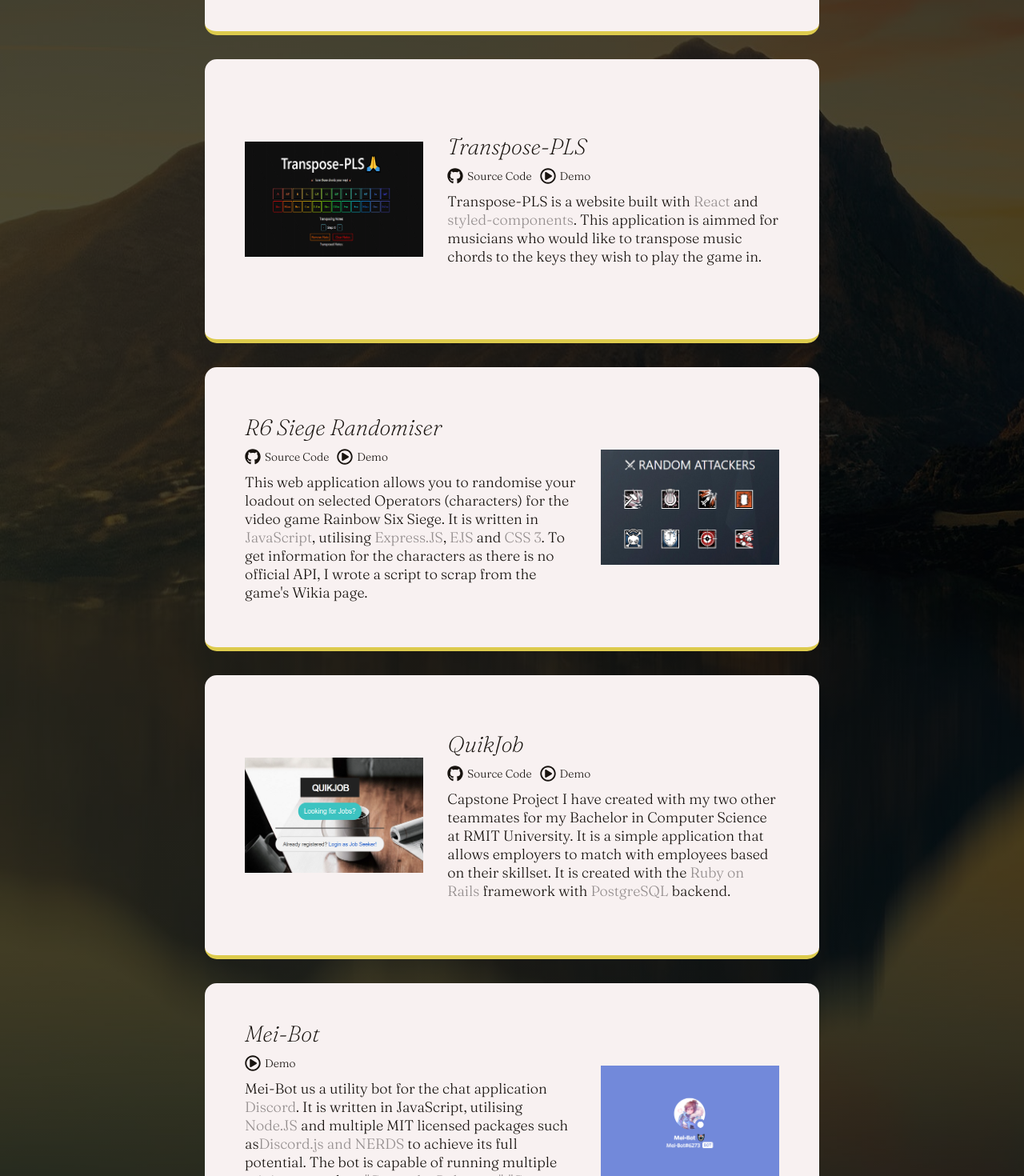
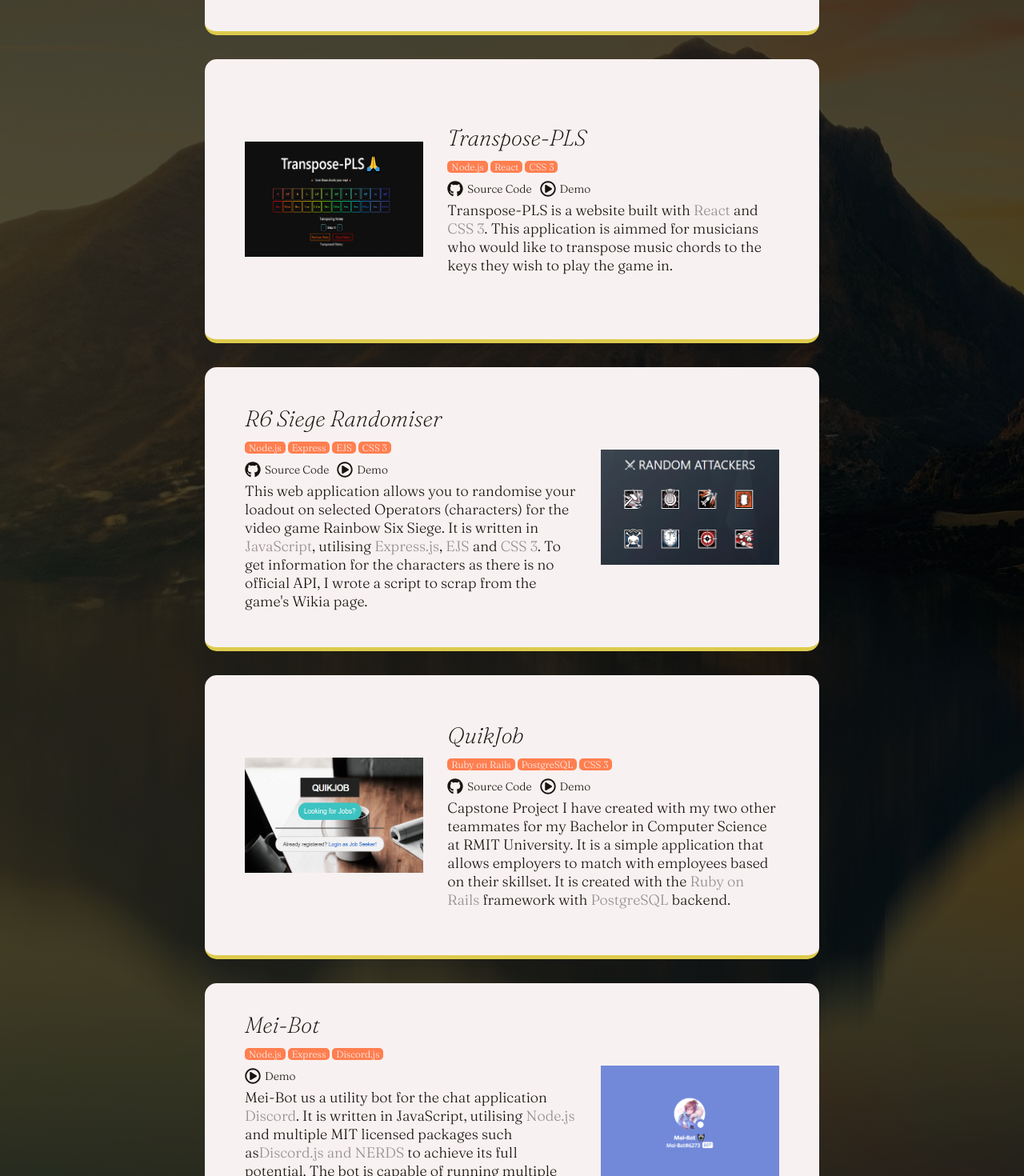
Before and after one commit to natlala113/natlala113.github.io, a React (Create React App) app: page / in a window 1280 px wide. Shown: the part 1660-3130 px from the top of the page at 80% size. Built offline with nearby package versions, Linux system fonts and the light colour scheme.

Commit message:
added tags and animation

```diff
--- a/package.json
+++ b/package.json
@@ -7,6 +7,7 @@
     "@testing-library/jest-dom": "^5.11.9",
     "@testing-library/react": "^11.2.3",
     "@testing-library/user-event": "^12.6.2",
+    "aos": "^2.3.4",
     "react": "^17.0.1",
     "react-dom": "^17.0.1",
     "react-icons": "^4.1.0",
--- a/src/components/About/index.js
+++ b/src/components/About/index.js
@@ -28,7 +28,7 @@ const About = () => {
             . I've worked on multiple projects to improve my coding skills, and
             I did an internship with L'Enfant as a full stack developer. I am
             accustomed to JavaScript technologies such as{" "}
-            <Highlight>Express.JS, Node.JS, React.js</Highlight>. I've worked
+            <Highlight>Express.js, Node.js, React.js</Highlight>. I've worked
             with a wide array of <Highlight>cloud databases</Highlight>, such as{" "}
             <Highlight>MongoDB</Highlight>, and I'm experienced with using{" "}
             <Highlight>AWS technologies</Highlight>. While Javascript is my
--- a/src/components/Project/ProjectElements.js
+++ b/src/components/Project/ProjectElements.js
@@ -42,13 +42,15 @@ export const ProjectContainer = styled.div`
   margin-top: 30px;
   border-bottom: 5px solid;
   border-bottom-color: ${theme.colors.goldenYellow};
-  min-width: 280px;
+  min-width: 600px;
   @media screen and (max-width: 768px) {
     height: auto;
     justify-content: center;
     display: flex;
     align-items: center;
     justify-content: center;
+    min-width: unset;
+    min-width: 280px !important;
   }
 
   ${(props) => (props.last ? `margin-bottom: 50px;` : ``)}
@@ -102,10 +104,12 @@ export const ProjectText = styled.div`
   word-wrap: break-word;
   padding: 30px;
   width: 65%;
+  min-width: 295px;
   @media screen and (max-width: 768px) {
     width: 70%;
     margin-left: 0px;
     padding: 10px;
+    min-width: 200px;
   }
 
   @media screen and (max-width: 1100px) {
@@ -144,7 +148,7 @@ export const ProjectSvg = styled.span`
 export const ProjectContentSubhead = styled.div`
   font-size: ${theme.fonts.desktop.body};
   color: ${theme.colors.darkBrown};
-  margin: 10px 0;
+  margin: 5px 0;
   display: flex;
   align-items: center;
   @media screen and (max-width: 768px) {
@@ -178,3 +182,20 @@ export const ProjectLink = styled.a`
     color: ${theme.colors.goldenYellow};
   }
 `;
+
+export const ProjectTagHolder = styled.div`
+  overflow-wrap: break-word;
+  margin: 10px 0;
+  font-size: ${theme.fonts.mobile.tiny};
+  word-break: break-all;
+`;
+
+export const ProjectSpanBadge = styled.span`
+  border-radius: 5px;
+  color: ${theme.colors.floralWhite};
+  background-color: coral;
+  padding: 0 5px;
+  margin-right: 3px;
+  margin-top: 2px;
+  display: inline-block;
+`;
--- a/src/components/Project/index.js
+++ b/src/components/Project/index.js
@@ -13,6 +13,8 @@ import {
   ProjectContentSubhead,
   ProjectSvg,
   ProjectLink,
+  ProjectTagHolder,
+  ProjectSpanBadge,
 } from "./ProjectElements";
 import project1 from "../../images/project1.png";
 import project2 from "../../images/project2.png";
@@ -20,11 +22,14 @@ import project3 from "../../images/project3.png";
 import project4 from "../../images/project4.png";
 import project5 from "../../images/project5.png";
 import { FaGithub, FaRegPlayCircle } from "react-icons/fa";
+import Aos from "aos";
+import "aos/dist/aos.css";
 
 const Project = () => {
   const [isSmall, setIsSmall] = useState(false);
 
   useEffect(() => {
+    Aos.init({ duration: 1250 });
     const hideMenu = () => {
       if (window.innerWidth < 769) {
         setIsSmall(true);
@@ -42,13 +47,18 @@ const Project = () => {
   return (
     <ProjectContent id="project">
       <ProjectHeader>Projects</ProjectHeader>
-      <ProjectContainer>
+      <ProjectContainer data-aos="fade-up">
         {" "}
         <ProjectContentWrapper>
           <ProjectText right={true}>
             <ProjectContentHeader right={true}>
               Doughy's Trivia Game
             </ProjectContentHeader>
+            <ProjectTagHolder>
+              <ProjectSpanBadge>Node.js</ProjectSpanBadge>
+              <ProjectSpanBadge>React</ProjectSpanBadge>
+              <ProjectSpanBadge>styled-components</ProjectSpanBadge>
+            </ProjectTagHolder>
             <ProjectContentSubhead>
               <ProjectLink
                 href="https://github.com/dolphini13/trivia-game-react"
@@ -85,7 +95,7 @@ const Project = () => {
           </ProjectImgWrapper>
         </ProjectContentWrapper>
       </ProjectContainer>
-      <ProjectContainer>
+      <ProjectContainer data-aos="fade-down">
         {" "}
         <ProjectContentWrapper>
           {!isSmall ? (
@@ -97,6 +107,11 @@ const Project = () => {
           )}
           <ProjectText>
             <ProjectContentHeader>Transpose-PLS</ProjectContentHeader>
+            <ProjectTagHolder>
+              <ProjectSpanBadge>Node.js</ProjectSpanBadge>
+              <ProjectSpanBadge>React</ProjectSpanBadge>
+              <ProjectSpanBadge>CSS 3</ProjectSpanBadge>
+            </ProjectTagHolder>
             <ProjectContentSubhead>
               <ProjectLink
                 href="https://github.com/dolphini13/rainbow6-random"
@@ -121,9 +136,9 @@ const Project = () => {
             </ProjectContentSubhead>
             <ProjectParagraph>
               Transpose-PLS is a website built with <Highlight>React</Highlight>{" "}
-              and <Highlight>styled-components</Highlight>. This application is
-              aimmed for musicians who would like to transpose music chords to
-              the keys they wish to play the game in.
+              and <Highlight>CSS 3</Highlight>. This application is aimmed for
+              musicians who would like to transpose music chords to the keys
+              they wish to play the game in.
             </ProjectParagraph>
           </ProjectText>
           {isSmall ? (
@@ -135,13 +150,19 @@ const Project = () => {
           )}
         </ProjectContentWrapper>
       </ProjectContainer>
-      <ProjectContainer>
+      <ProjectContainer data-aos="fade-left">
         {" "}
         <ProjectContentWrapper>
           <ProjectText right={true}>
             <ProjectContentHeader right={true}>
               R6 Siege Randomiser
             </ProjectContentHeader>
+            <ProjectTagHolder>
+              <ProjectSpanBadge>Node.js</ProjectSpanBadge>
+              <ProjectSpanBadge>Express</ProjectSpanBadge>
+              <ProjectSpanBadge>EJS</ProjectSpanBadge>
+              <ProjectSpanBadge>CSS 3</ProjectSpanBadge>
+            </ProjectTagHolder>
             <ProjectContentSubhead>
               <ProjectLink
                 href="https://github.com/dolphini13/rainbow6-random"
@@ -168,7 +189,7 @@ const Project = () => {
               This web application allows you to randomise your loadout on
               selected Operators (characters) for the video game Rainbow Six
               Siege. It is written in <Highlight>JavaScript</Highlight>,
-              utilising <Highlight>Express.JS</Highlight>,{" "}
+              utilising <Highlight>Express.js</Highlight>,{" "}
               <Highlight>EJS</Highlight> and <Highlight>CSS 3</Highlight>. To
               get information for the characters as there is no official API, I
               wrote a script to scrap from the game's Wikia page.
@@ -179,7 +200,7 @@ const Project = () => {
           </ProjectImgWrapper>
         </ProjectContentWrapper>
       </ProjectContainer>
-      <ProjectContainer>
+      <ProjectContainer data-aos="fade-right">
         {" "}
         <ProjectContentWrapper>
           {!isSmall ? (
@@ -191,6 +212,11 @@ const Project = () => {
           )}
           <ProjectText>
             <ProjectContentHeader>QuikJob</ProjectContentHeader>
+            <ProjectTagHolder>
+              <ProjectSpanBadge>Ruby on Rails</ProjectSpanBadge>
+              <ProjectSpanBadge>PostgreSQL</ProjectSpanBadge>
+              <ProjectSpanBadge>CSS 3</ProjectSpanBadge>
+            </ProjectTagHolder>
             <ProjectContentSubhead>
               <ProjectLink
                 href="https://github.com/rmit-s3572300-mohammad-albaghli/QuikJob"
@@ -231,10 +257,15 @@ const Project = () => {
           )}
         </ProjectContentWrapper>
       </ProjectContainer>
-      <ProjectContainer last={true}>
+      <ProjectContainer last={true} data-aos="fade-down">
         <ProjectContentWrapper>
           <ProjectText right={true}>
             <ProjectContentHeader right={true}>Mei-Bot</ProjectContentHeader>
+            <ProjectTagHolder>
+              <ProjectSpanBadge>Node.js</ProjectSpanBadge>
+              <ProjectSpanBadge>Express</ProjectSpanBadge>
+              <ProjectSpanBadge>Discord.js</ProjectSpanBadge>
+            </ProjectTagHolder>
             <ProjectContentSubhead>
               <ProjectLink
                 href="https://discord.com/oauth2/authorize?client_id=578547276784336940&permissions=268435504&scope=bot"
@@ -250,7 +281,7 @@ const Project = () => {
             <ProjectParagraph>
               Mei-Bot us a utility bot for the chat application
               <Highlight> Discord</Highlight>. It is written in JavaScript,
-              utilising <Highlight>Node.JS</Highlight> and multiple MIT licensed
+              utilising <Highlight>Node.js</Highlight> and multiple MIT licensed
               packages such as
               <Highlight>Discord.js and NERDS</Highlight> to achieve its full
               potential. The bot is capable of running multiple minigame such as{" "}
```
Also changed, not shown: 2 other files (tests, documents, lock files or other folders).
